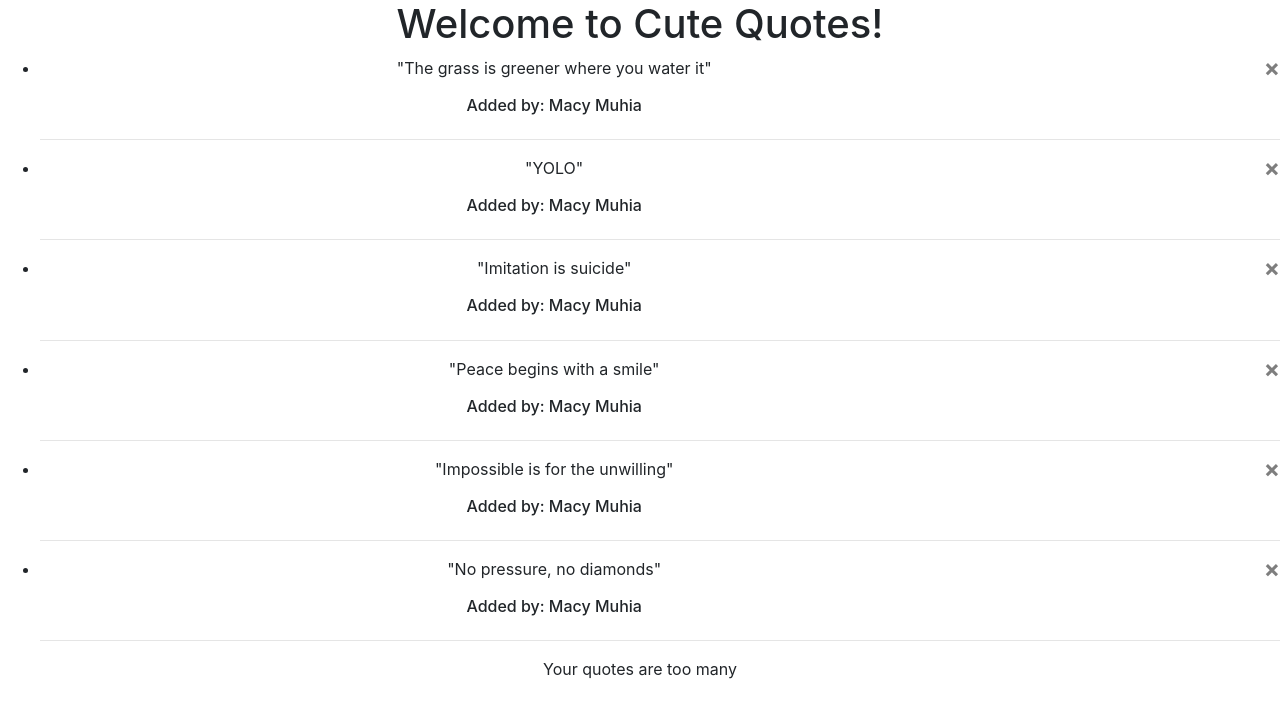
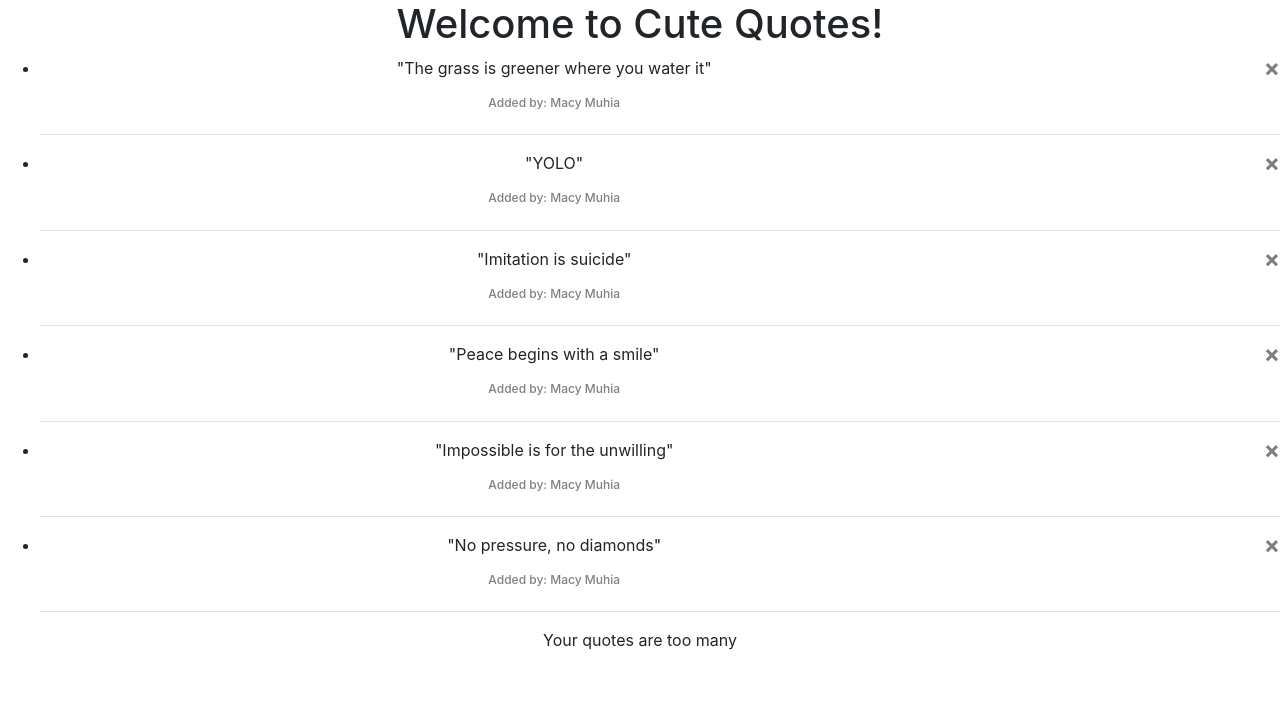
Before and after one commit to macymuhia/Cute-Quotes, an Angular app: page / in a window 1280 px wide. Shown: the top 718 px of the page. Built offline with nearby package versions, Linux system fonts and the light colour scheme.

Commit message:
Style the paragraph of 'added by'

```diff
--- a/src/app/quote/quote.component.css
+++ b/src/app/quote/quote.component.css
@@ -0,0 +1,4 @@
+h6 {
+    color: gray;
+    font-size: 12px;
+}
```
